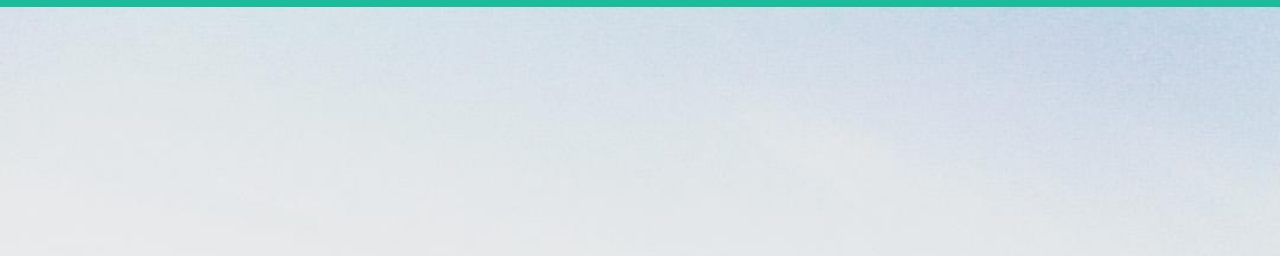
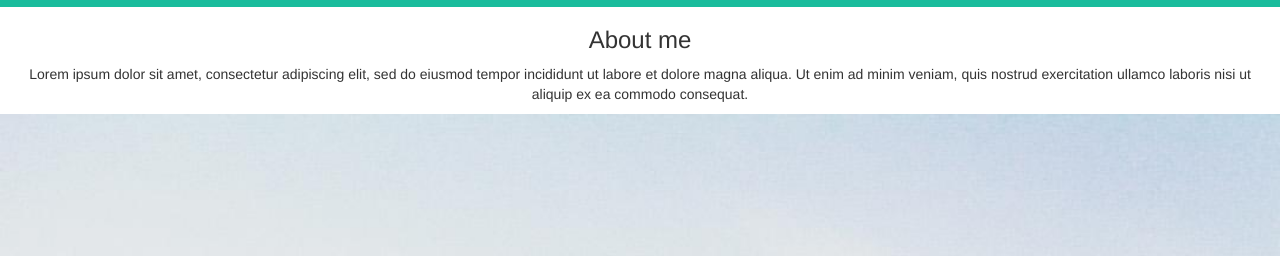
Before and after one commit to abel2901/portfolio, a plain HTML site: page index.html in a window 1280 px wide. Shown: the part 544-800 px from the top of the page. Drawn offline with nearby package versions, Linux system fonts and the light colour scheme.

Commit message:
Create a container about

```diff
--- a/index.html
+++ b/index.html
@@ -48,6 +48,12 @@
         </div>
     </div>
 
+    <!-- Container (about) -->
+    <div class="container-fluid text-center">
+        <h3 class="margin">About me</h3>
+        <p>Lorem ipsum dolor sit amet, consectetur adipiscing elit, sed do eiusmod tempor incididunt ut labore et dolore magna aliqua. Ut enim ad minim veniam, quis nostrud exercitation ullamco laboris nisi ut aliquip ex ea commodo consequat.</p>
+    </div>
+
     <!--Create a slide show -->
     <section>
         <img class="myWorks" src="images/sistemaBraile.jpg" style="width:100%">
```
